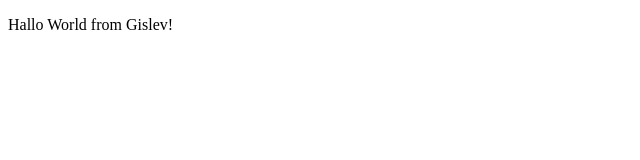
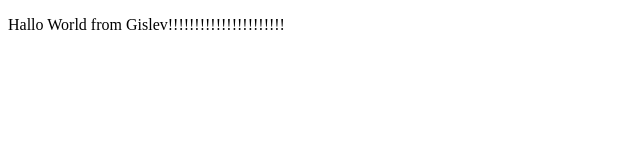
Before and after one commit to Bluespace42/Energi, a plain HTML site: page index.html in a window 1280 px wide. Shown: the whole page, without its empty margins (0-640 px from the left). Drawn offline with Linux system fonts and the light colour scheme.

Commit message:
Nu kører vi

```diff
--- a/index.html
+++ b/index.html
@@ -6,6 +6,6 @@
     <title>Document</title>
 </head>
 <body>
-    <p>Hallo World from Gislev!</p>
+    <p>Hallo World from Gislev!!!!!!!!!!!!!!!!!!!!!!</p>
 </body>
 </html>
```
